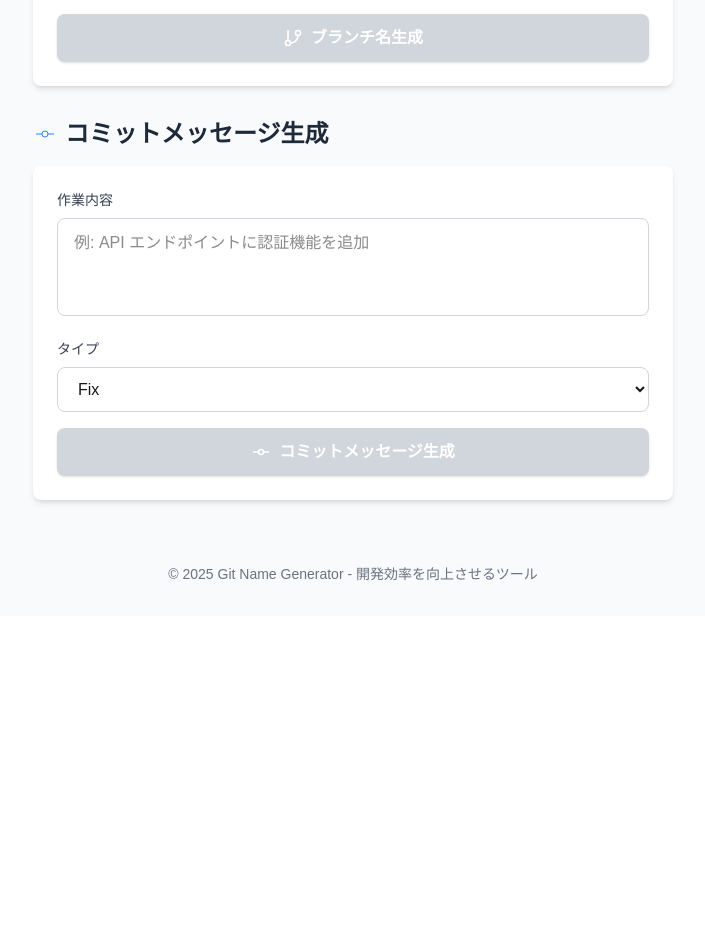
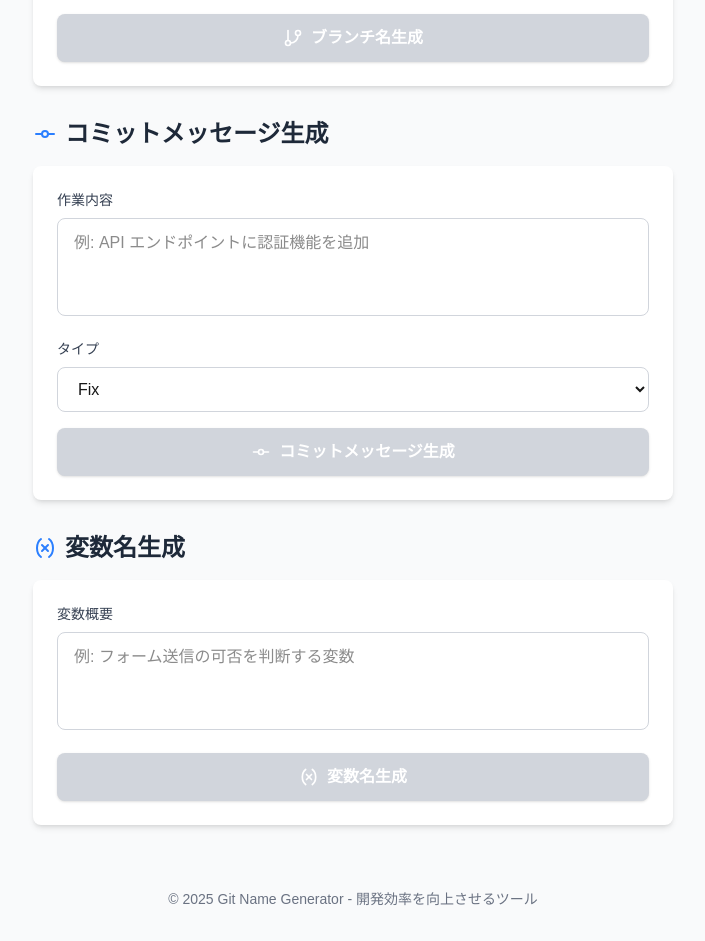
Before and after one commit to Yuusei-iwaki/branch-mind.vercel.app, a Next.js app: page / in a window 1280 px wide. Shown: the part 445-1386 px from the top of the page, without its empty margins (287-992 px from the left). Before the commit the page ends 1061 px from the top, so only its background shows below. Built offline with nearby package versions, Linux system fonts and the light colour scheme.

Commit message:
add:変数名生成UI作成 #17

```diff
--- a/src/app/page.tsx
+++ b/src/app/page.tsx
@@ -1,7 +1,8 @@
 // テストデプロイ
-import { GitBranch } from 'lucide-react';
+import { GitBranch, GitCommit, Variable } from 'lucide-react';
 import BranchGenerator from '@/components/BranchGenerator';
 import CommitGenerator from '@/components/CommitGenerator';
+import VariableGenerator from '@/components/VariableGenerator';
 
 export default function Page() {
   return (
@@ -34,14 +35,19 @@ export default function Page() {
         {/* コミットメッセージ生成 */}
         <section>
           <h2 className="text-2xl font-semibold text-gray-800 mb-4 flex items-center gap-2">
-            <svg className="w-6 h-6 text-blue-500" fill="none" stroke="currentColor" viewBox="0 0 24 24">
-              <circle cx="12" cy="12" r="3" />
-              <line x1="3" y1="12" x2="9" y2="12" />
-              <line x1="15" y1="12" x2="21" y2="12" />
-            </svg>
+            <GitCommit className="w-6 h-6 text-blue-500" />
             コミットメッセージ生成
           </h2>
           <CommitGenerator />
+        </section>
+
+        {/* 変数名生成 */}
+        <section>
+          <h2 className="text-2xl font-semibold text-gray-800 mb-4 flex items-center gap-2">
+            <Variable className="w-6 h-6 text-blue-500" />
+            変数名生成
+          </h2>
+          <VariableGenerator />
         </section>
       </main>
 
--- /dev/null
+++ b/src/components/VariableGenerator/index.tsx
@@ -0,0 +1,179 @@
+'use client';
+import { useEffect, useState } from "react";
+import { Copy, Check, Loader2, GitCommit, ChevronUp, ChevronDown, CheckCircle2, Variable } from 'lucide-react';
+import { getHistory, HistoryItem, saveHistory } from "@/utils/history";
+import { formatDate } from "@/utils/date";
+
+const KEY = 'variable';
+
+export default function CommitGenerator() {
+    const [description, setDescription] = useState<string>('');
+    const [results, setResults] = useState<{id: number, name: string}[]>([]);
+    const [loading, setLoading] = useState<boolean>(false);
+    const [copied, setCopied] = useState<boolean>(false);
+    const [histories, setHistories] = useState<HistoryItem[]>([])
+    const [showHistory, setShowHistory] = useState<boolean>(false);
+    const [selectedResult, setSelectedResult] = useState<{id: number, name: string}>();
+
+    const handleSubmit = async (e: React.FormEvent) => {
+        e.preventDefault();
+        setLoading(true);
+        setResults([]);
+        const existingHistories = getHistory(KEY);
+        const historyContext = existingHistories.map(history => `ユーザーの入力： ${history.prompt}\nAIの出力： ${history.result}`).join('\n\n');
+
+        try {
+            const response = await fetch('/api/generate-variable', {
+                method: 'POST',
+                headers: { 'Content-Type': 'application/json' },
+                body: JSON.stringify({ description, historyContext }),
+            });
+            const data = await response.json();
+            setResults(data.variables);
+        } catch (err) {
+            console.error(err);
+            alert('コミットメッセージの生成に失敗しました。時間をおいて再試行してください。');
+        } finally {
+            setLoading(false);
+        }
+    };
+
+    useEffect(() => {
+        setHistories(getHistory(KEY))
+    }, [])
+
+    useEffect(() => {
+            if (!copied) return;
+            const timer = setTimeout(() => setCopied(false), 2000);
+            return () => clearTimeout(timer);
+    }, [copied]);
+
+    const decideResult = () => {
+        if (selectedResult) {
+            saveHistory(KEY, description, selectedResult.name)
+            setHistories(getHistory(KEY));
+            navigator.clipboard.writeText(selectedResult.name);
+            setCopied(true);
+        }
+    };
+
+    return (
+        <div className="bg-white rounded-lg shadow-md p-6 space-y-4">
+            <form onSubmit={handleSubmit} className="space-y-4">
+                <div>
+                    <label className="block text-sm font-medium text-gray-700 mb-2">
+                        変数概要
+                    </label>
+                    <textarea
+                        placeholder="例: フォーム送信の可否を判断する変数"
+                        value={description}
+                        onChange={e => setDescription(e.target.value)}
+                        className="w-full px-4 py-3 border border-gray-300 rounded-lg focus:ring-2 focus:ring-blue-500 focus:border-transparent transition-all resize-none"
+                        rows={3}
+                    />
+                </div>
+
+                <button
+                    type="submit"
+                    disabled={loading || !description.trim()}
+                    className="w-full bg-blue-500 hover:bg-blue-600 disabled:bg-gray-300 text-white font-semibold py-3 px-6 rounded-lg transition-all flex items-center justify-center gap-2 shadow-sm"
+                >
+                    {loading ? (
+                        <>
+                            <Loader2 className="w-5 h-5 animate-spin" />
+                            AIが変数名を考えています...
+                        </>
+                    ) : (
+                        <>
+                            <Variable className="w-5 h-5" />
+                            変数名生成
+                        </>
+                    )}
+                </button>
+            </form>
+
+            {results.length > 0 && !loading && (
+                <div className="space-y-4 mt-4">
+                    <p className="text-sm font-medium text-gray-700">生成された候補（クリックして選択）</p>
+                    {results.map((result) => (
+                        <div
+                            key={result.id}
+                            onClick={() => setSelectedResult(result)}
+                            className={`relative bg-gray-50 rounded-lg p-4 border-2 transition-all cursor-pointer ${
+                                selectedResult?.id === result.id
+                                ? 'border-blue-500 bg-blue-50'
+                                : 'border-gray-200 hover:border-blue-300'
+                            }`}
+                        >
+                            <div className="flex items-center justify-between gap-3">
+                                <div className="flex-1">
+                                    <code className="font-mono text-sm text-gray-800 break-all">
+                                        {result.name}
+                                    </code>
+                                </div>
+                                {selectedResult?.id === result.id && (
+                                    <CheckCircle2 className="w-5 h-5 text-blue-500 flex-shrink-0" />
+                                )}
+                            </div>
+                        </div>
+                    ))}
+                    {selectedResult && (
+                        <button
+                            onClick={decideResult}
+                            className="w-full bg-blue-500 hover:bg-blue-600 text-white font-semibold py-3 px-6 rounded-lg transition-all flex items-center justify-center gap-2 shadow-sm"
+                        >
+                        {copied ? (
+                            <>
+                                <Check className="w-5 h-5" />
+                                    コピーしました！
+                            </>
+                        ) : (
+                            <>
+                                <Copy className="w-5 h-5" />
+                                    選択してコピー
+                            </>
+                        )}
+                        </button>
+                    )}
+                </div>
+            )}
+
+            {histories.length > 0 && (
+                <div className="border-t border-gray-200 pt-4 mt-6">
+                    <button onClick={() => setShowHistory(!showHistory)} className="w-full flex items-center justify-between text-sm font-medium text-gray-700 hover:text-gray-900 transition-colors">
+                        <summary className="cursor-pointer flex items-center justify-between text-sm font-medium">
+                            <span>過去の履歴を見る ({histories.length}件)</span>
+                            {showHistory ? (
+                            <ChevronUp className="w-4 h-4" />
+                        ) : (
+                            <ChevronDown className="w-4 h-4" />
+                        )}
+                        </summary>
+                    </button>
+
+                    {showHistory && (
+                        <div className="mt-4 space-y-3">
+                            {histories.map((history,index) => (
+                                <div key={index} className="bg-gray-50 rounded-lg p-4 border border-gray-200 hover:border-blue-300 transition-all">
+                                    <div className="flex items-start justify-between gap-3 mb-2">
+                                        <div className="flex-1 min-w-0">
+                                            <p className="text-xs text-gray-500 mb-1">
+                                                {formatDate(history.createdAt)}
+                                            </p>
+                                            <p className="text-sm text-gray-700 mb-1 truncate">
+                                                <span className="font-medium">プロンプト:</span> {history.prompt}
+                                            </p>
+                                            <code className="text-xs font-mono text-gray-800 bg-white px-2 py-1 rounded border border-gray-200 inline-block">
+                                                {history.result}
+                                            </code>
+                                        </div>
+                                    </div>
+                                </div>
+                            ))}
+                        </div>
+                    )}
+                </div>
+            )}
+        </div>
+    );
+}
--- a/src/utils/history.ts
+++ b/src/utils/history.ts
@@ -25,7 +25,7 @@ export type HistoryItem = {
  * @param result - AIが生成した出力結果
  * @param maxItems - 保存する履歴の最大件数（デフォルト10件）
  */
-export const saveHistory = (key: string, prompt: string, result: string, type: string, maxItems: number = 10) => {
+export const saveHistory = (key: string, prompt: string, result: string, type: string = '', maxItems: number = 10) => {
     if (typeof window === 'undefined') return; // サーバーサイドでは動作しないようにする
     const historyKey = `history_${key}`;
 
```
